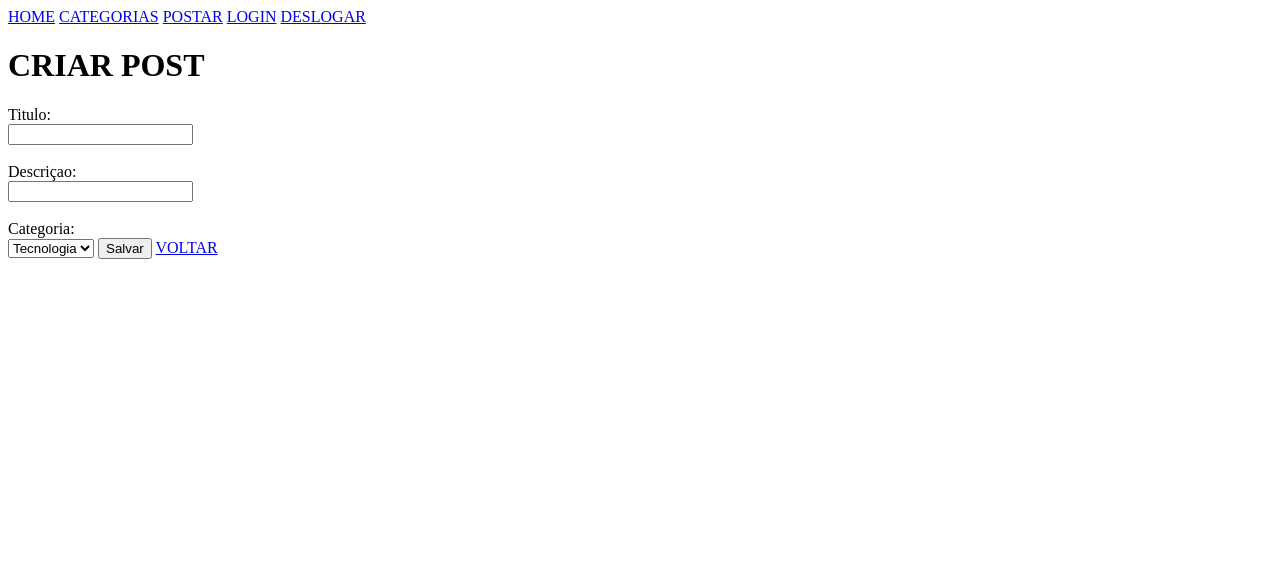
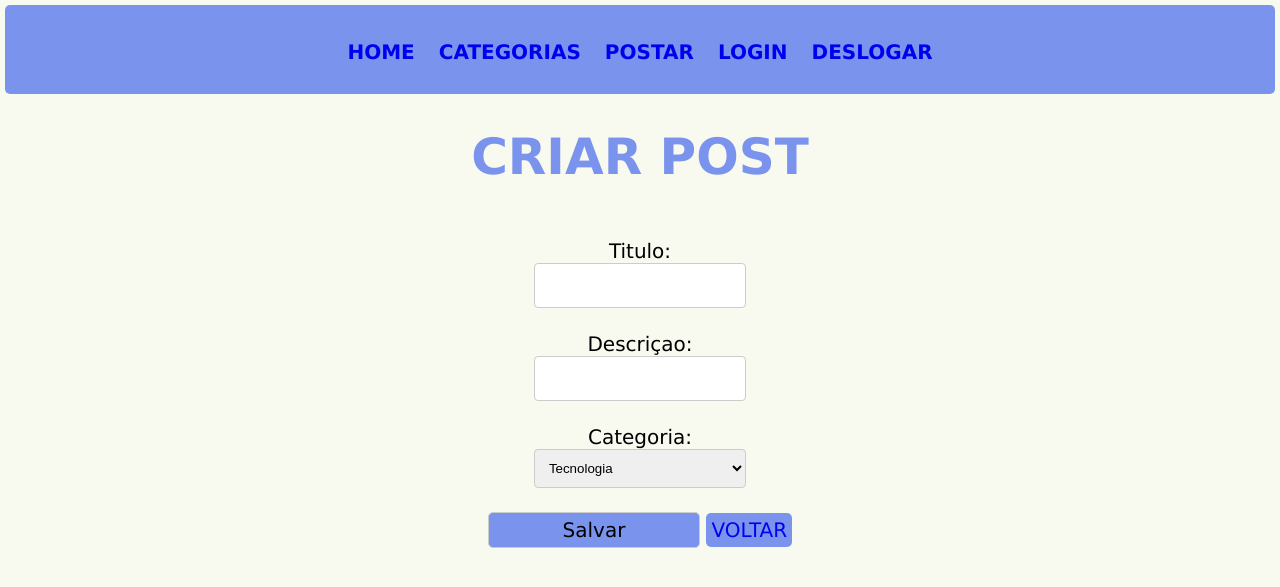
Before and after one commit to GuintherAfonso/Postagens, a PHP site: page /post.php in a window 1280 px wide. Shown: the top 587 px of the page. Run offline with PHP 8.4, Linux system fonts and the light colour scheme; the visitor is signed in with stand-in values (Sample User, id 1); data comes from the database, SQL or seed files in the repository.

Commit message:
commit domingo

```diff
--- a/postagens/botton.php
+++ b/postagens/botton.php
@@ -1,5 +1,5 @@
 
 
 
-</body>
+ </body>
 </html>
--- a/postagens/index.php
+++ b/postagens/index.php
@@ -1,4 +1,5 @@
 <?php
+  session_start();
   include 'classes/post.class.php';
   include 'classes/categoria.class.php';
   include 'menu.php';
@@ -20,6 +21,7 @@
 
 
         ?>
+        <br><br>
         <tr>
                 <td>
                         <?php echo $item['titulo']; ?>
--- a/postagens/menu.php
+++ b/postagens/menu.php
@@ -8,10 +8,10 @@
   </head>
 
   <body>
-        <header class="menu">
-            <div>
+        <header>
+            <div class="menu">
 
-                     <a href="index.php">HOME</a>
+                     <a href="index.php" class="active">HOME</a>
                      <a href="categoria.php">CATEGORIAS</a>
                      <a href="post.php">POSTAR</a>
                      <a href="login.php">LOGIN</a>
@@ -19,9 +19,6 @@
                         <a href="sair.php">DESLOGAR</a>
                      <?php endif; ?>
 
+            </div>
 
-
-
-
-            </div>
-        </header>
+         </header>
--- a/postagens/post.php
+++ b/postagens/post.php
@@ -26,7 +26,7 @@ session_start();
             <?php foreach( $categorias as $categoria ) { ?>
                 <option value="<?php echo $categoria['id_categoria'] ?>"><?php echo $categoria['nome'] ?></option>
             <?php }; ?>
-        </select>
+        </select><br><br>
 
         <input class="button" type="submit" value="Salvar">
         <a class="button" href="index.php">VOLTAR</a>
--- a/postagens/style.css
+++ b/postagens/style.css
@@ -3,8 +3,119 @@
 }
 
 :root {
- --header-botton-color: #768ac8 ;
- --background-color: #FFFFFF;
- --font-color: #000000;
+    --header-footer-color: #7A93ED;
+    --font-color-light: #FFFFFF;
+    --font-color-dark: #000000;
+    --background: #F8F9EF;
+    --background2: #4CE2F9;
+}
+
+body {
+    max-width: 1920px;
+    margin: 5px;
+    background-color: var(--background) ;
+
 
 }
+
+header {
+    background-color: var(--header-footer-color);
+    padding: 20px;
+    border-radius: 5px;
+}
+
+.menu {
+    text-align: center;
+    margin-top: 5px;
+    overflow: hidden;
+    padding: 10px;
+
+}
+
+.menu a{
+    font-family: Verdana, Geneva, Tahoma, sans-serif;
+    font-weight: bold;
+    padding: 10px;
+    text-decoration: none;
+    font-size: 20px;
+    border-color: #D8D3CD;
+    border-radius: 5px;
+
+}
+
+.menu a:hover {
+    background-color: var(--background2);
+    transition: 0.7s;
+}
+
+h1 {
+        font-family: Verdana, Geneva, Tahoma, sans-serif;
+        font-size: 50px;
+        color: var(--header-footer-color);
+        text-align: center;
+}
+
+form {
+    margin-left: auto;
+    margin-right: auto;
+    padding: 20px;
+    text-align: center;
+    font-size: 20px;
+    font-family: Verdana, Geneva, Tahoma, sans-serif;
+    width: 70%;
+
+  }
+
+  input {
+    width: 25%;
+    padding: 10px;
+    border: 1px solid #ccc;
+    border-radius: 4px;
+    resize: vertical;
+    font-size: 20px;
+  }
+  select {
+    width: 25%;
+    padding: 10px;
+    border: 1px solid #ccc;
+    border-radius: 4px;
+    resize: vertical;
+  }
+
+.button {
+    font-family: Verdana, Geneva, Tahoma, sans-serif;
+    padding: 5px;
+    background-color: var(--header-footer-color);
+    text-decoration: none;
+    font-size: 20px;
+    border-radius: 5px;
+}
+.button:hover {
+    background-color: var(--background2);
+    transition: 0.2s;
+}
+
+table {
+    margin-left: auto;
+    margin-right: auto;
+    border-collapse: collapse;
+    width: 70%;
+    background-color: var(--background-color);
+  }
+
+  th, td {
+    font-family: Verdana, Geneva, Tahoma, sans-serif;
+    text-align: center;
+    padding: 8px;
+  }
+
+  tr:nth-child(even){background-color: #d1d8e0}
+
+  th {
+    border-radius: 5px ;
+    background-color: var(--header-footer-color);
+    color: var(--background);
+  }
+  tr:hover{
+    background-color: var(--background2);
+  }
```
